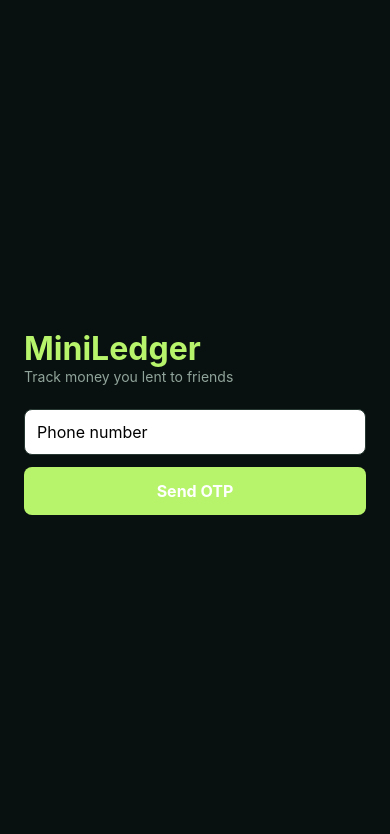
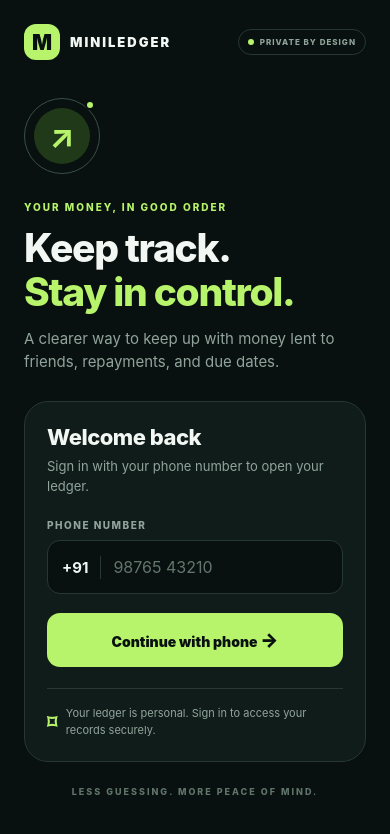
Before and after one commit to Codingguyy/Miniledger, a React Native app in the folder mobile/: screen / in a window 390 px wide. Shown: the top 834 px of the page. Built offline with nearby package versions, Linux system fonts and the light colour scheme.

Commit message:
Update LoginScreen.tsx

```diff
--- a/mobile/src/screens/LoginScreen.tsx
+++ b/mobile/src/screens/LoginScreen.tsx
@@ -1,5 +1,5 @@
 import React, { useState } from "react";
-import { Text, TextInput, TouchableOpacity, View, StyleSheet } from "react-native";
+import { ActivityIndicator, KeyboardAvoidingView, Platform, ScrollView, StyleSheet, Text, TextInput, TouchableOpacity, View } from "react-native";
 import { requestOtp, saveToken, verifyOtp } from "../api";
 import { colors } from "../theme";
 
@@ -8,50 +8,109 @@
   const [otp, setOtp] = useState("");
   const [otpSent, setOtpSent] = useState(false);
   const [error, setError] = useState("");
+  const [busy, setBusy] = useState(false);
 
   async function sendOtp() {
+    if (phone.trim().length < 10) return setError("Enter a valid phone number to continue.");
     try {
+      setBusy(true);
       setError("");
       await requestOtp(phone.trim());
       setOtpSent(true);
     } catch (e: any) {
-      setError(e.message);
+      setError(e.message || "Couldn't send the verification code.");
+    } finally {
+      setBusy(false);
     }
   }
 
   async function login() {
+    if (!otp.trim()) return setError("Enter the verification code.");
     try {
+      setBusy(true);
       setError("");
       const data = await verifyOtp(phone.trim(), otp.trim());
       await saveToken(data.token);
       onLogin();
     } catch (e: any) {
-      setError(e.message);
+      setError(e.message || "Verification failed. Try again.");
+    } finally {
+      setBusy(false);
     }
   }
 
   return (
-    <View style={styles.container}>
-      <Text style={styles.title}>MiniLedger</Text>
-      <Text style={styles.sub}>Track money you lent to friends</Text>
-      <TextInput style={styles.input} placeholder="Phone number" keyboardType="phone-pad" value={phone} onChangeText={setPhone} />
-      {otpSent && (
-        <TextInput style={styles.input} placeholder="OTP (check server log)" keyboardType="number-pad" value={otp} onChangeText={setOtp} />
-      )}
-      {error !== "" && <Text style={styles.error}>{error}</Text>}
-      <TouchableOpacity style={styles.button} onPress={otpSent ? login : sendOtp}>
-        <Text style={styles.buttonText}>{otpSent ? "Login" : "Send OTP"}</Text>
-      </TouchableOpacity>
-    </View>
+    <KeyboardAvoidingView style={styles.flex} behavior={Platform.OS === "ios" ? "padding" : undefined}>
+      <ScrollView contentContainerStyle={styles.scroll} keyboardShouldPersistTaps="handled">
+        <View style={styles.topline}>
+          <View style={styles.brandMark}><Text style={styles.brandLetter}>M</Text></View>
+          <Text style={styles.brand}>MINILEDGER</Text>
+          <View style={styles.securePill}><View style={styles.dot} /><Text style={styles.secureText}>PRIVATE BY DESIGN</Text></View>
+        </View>
+
+        <View style={styles.hero}>
+          <View style={styles.orbitOuter}><View style={styles.orbitInner}><Text style={styles.heroSymbol}>↗</Text></View><View style={styles.orbitDot} /></View>
+          <Text style={styles.eyebrow}>YOUR MONEY, IN GOOD ORDER</Text>
+          <Text style={styles.title}>Keep track.{"\n"}<Text style={styles.titleAccent}>Stay in control.</Text></Text>
+          <Text style={styles.subtitle}>A clearer way to keep up with money lent to friends, repayments, and due dates.</Text>
+        </View>
+
+        <View style={styles.formCard}>
+          <Text style={styles.formTitle}>{otpSent ? "Verify it's you" : "Welcome back"}</Text>
+          <Text style={styles.formSub}>{otpSent ? "Enter the code sent for your phone number." : "Sign in with your phone number to open your ledger."}</Text>
+          <Text style={styles.label}>PHONE NUMBER</Text>
+          <View style={styles.inputWrap}><Text style={styles.countryCode}>+91</Text><View style={styles.inputDivider} /><TextInput style={styles.input} placeholder="98765 43210" placeholderTextColor="#63766C" keyboardType="phone-pad" value={phone} onChangeText={setPhone} editable={!otpSent} /></View>
+          {otpSent && <><Text style={[styles.label, { marginTop: 17 }]}>VERIFICATION CODE</Text><TextInput style={styles.otpInput} placeholder="Enter 6-digit OTP" placeholderTextColor="#63766C" keyboardType="number-pad" value={otp} onChangeText={setOtp} maxLength={6} /></>}
+          {!!error && <Text style={styles.error}>{error}</Text>}
+          <TouchableOpacity activeOpacity={0.86} style={[styles.button, busy && styles.buttonBusy]} onPress={otpSent ? login : sendOtp} disabled={busy}>
+            {busy ? <ActivityIndicator color={colors.bg} /> : <Text style={styles.buttonText}>{otpSent ? "Verify and continue" : "Continue with phone"} <Text style={styles.buttonArrow}>→</Text></Text>}
+          </TouchableOpacity>
+          {otpSent && <TouchableOpacity onPress={() => { setOtpSent(false); setOtp(""); setError(""); }} style={styles.changeNumber}><Text style={styles.changeNumberText}>Use a different number</Text></TouchableOpacity>}
+          <View style={styles.note}><Text style={styles.lock}>⌑</Text><Text style={styles.noteText}>Your ledger is personal. Sign in to access your records securely.</Text></View>
+        </View>
+        <Text style={styles.footer}>LESS GUESSING. MORE PEACE OF MIND.</Text>
+      </ScrollView>
+    </KeyboardAvoidingView>
   );
 }
 
 const styles = StyleSheet.create({
-  container: { flex: 1, backgroundColor: colors.bg, justifyContent: "center", padding: 24 },
-  title: { fontSize: 32, fontWeight: "bold", color: colors.primary },
-  sub: { color: colors.muted, marginBottom: 24 },
-  input: { backgroundColor: "white", borderWidth: 1, borderColor: colors.border, borderRadius: 8, padding: 12, fontSize: 16, marginBottom: 12 },
-  button: { backgroundColor: colors.primary, padding: 14, borderRadius: 8, alignItems: "center" },
-  buttonText: { color: "white", fontWeight: "bold", fontSize: 16 },
-  error: { color: colors.red, marginBottom: 8 },
+  flex: { flex: 1, backgroundColor: colors.bg },
+  scroll: { flexGrow: 1, paddingHorizontal: 24, paddingTop: 24, paddingBottom: 24, maxWidth: 560, width: "100%", alignSelf: "center" },
+  topline: { flexDirection: "row", alignItems: "center", gap: 10 },
+  brandMark: { width: 36, height: 36, borderRadius: 12, backgroundColor: colors.primary, alignItems: "center", justifyContent: "center" },
+  brandLetter: { color: colors.bg, fontWeight: "900", fontSize: 21 },
+  brand: { color: colors.text, fontWeight: "900", fontSize: 13, letterSpacing: 2 },
+  securePill: { marginLeft: "auto", flexDirection: "row", alignItems: "center", gap: 6, borderWidth: 1, borderColor: colors.border, paddingHorizontal: 9, paddingVertical: 7, borderRadius: 20 },
+  dot: { width: 6, height: 6, borderRadius: 3, backgroundColor: colors.primary },
+  secureText: { color: colors.muted, fontSize: 8, fontWeight: "800", letterSpacing: 1 },
+  hero: { paddingTop: 38, paddingBottom: 28 },
+  orbitOuter: { width: 76, height: 76, borderRadius: 38, borderWidth: 1, borderColor: "#385144", alignItems: "center", justifyContent: "center", marginBottom: 27 },
+  orbitInner: { width: 56, height: 56, borderRadius: 28, backgroundColor: colors.primaryDark, alignItems: "center", justifyContent: "center" },
+  heroSymbol: { color: colors.primary, fontSize: 33, fontWeight: "700" },
+  orbitDot: { position: "absolute", top: 1, right: 4, width: 10, height: 10, borderRadius: 5, backgroundColor: colors.primary, borderWidth: 2, borderColor: colors.bg },
+  eyebrow: { color: colors.primary, fontSize: 10, fontWeight: "800", letterSpacing: 2, marginBottom: 13 },
+  title: { color: colors.text, fontSize: 39, lineHeight: 44, fontWeight: "800", letterSpacing: -1.3 },
+  titleAccent: { color: colors.primary },
+  subtitle: { color: colors.muted, fontSize: 15, lineHeight: 23, marginTop: 13, maxWidth: 400 },
+  formCard: { backgroundColor: colors.surface, borderWidth: 1, borderColor: colors.border, borderRadius: 24, padding: 22 },
+  formTitle: { color: colors.text, fontSize: 22, fontWeight: "800", letterSpacing: -0.5 },
+  formSub: { color: colors.muted, fontSize: 13, lineHeight: 20, marginTop: 6, marginBottom: 23 },
+  label: { color: colors.muted, fontSize: 10, letterSpacing: 1.5, fontWeight: "800", marginBottom: 9 },
+  inputWrap: { minHeight: 54, flexDirection: "row", alignItems: "center", backgroundColor: colors.bg, borderWidth: 1, borderColor: colors.border, borderRadius: 13, paddingHorizontal: 14 },
+  countryCode: { color: colors.text, fontSize: 15, fontWeight: "700" },
+  inputDivider: { height: 23, width: 1, backgroundColor: colors.border, marginHorizontal: 12 },
+  input: { flex: 1, color: colors.text, fontSize: 16, paddingVertical: 13 },
+  otpInput: { minHeight: 54, backgroundColor: colors.bg, borderWidth: 1, borderColor: colors.border, borderRadius: 13, paddingHorizontal: 14, color: colors.text, fontSize: 18, letterSpacing: 5 },
+  error: { color: colors.red, fontSize: 12, marginTop: 12 },
+  button: { minHeight: 54, marginTop: 19, borderRadius: 13, backgroundColor: colors.primary, alignItems: "center", justifyContent: "center", paddingHorizontal: 16 },
+  buttonBusy: { opacity: 0.75 },
+  buttonText: { color: colors.bg, fontSize: 14, fontWeight: "900" },
+  buttonArrow: { fontSize: 19 },
+  changeNumber: { alignSelf: "center", padding: 13 },
+  changeNumberText: { color: colors.primary, fontWeight: "700", fontSize: 12 },
+  note: { flexDirection: "row", alignItems: "center", gap: 9, borderTopWidth: 1, borderTopColor: colors.border, marginTop: 21, paddingTop: 16 },
+  lock: { color: colors.primary, fontSize: 19, fontWeight: "700" },
+  noteText: { flex: 1, color: colors.muted, fontSize: 11, lineHeight: 17 },
+  footer: { color: "#60746A", fontSize: 9, fontWeight: "800", letterSpacing: 2, textAlign: "center", marginTop: 24 },
 });
```
